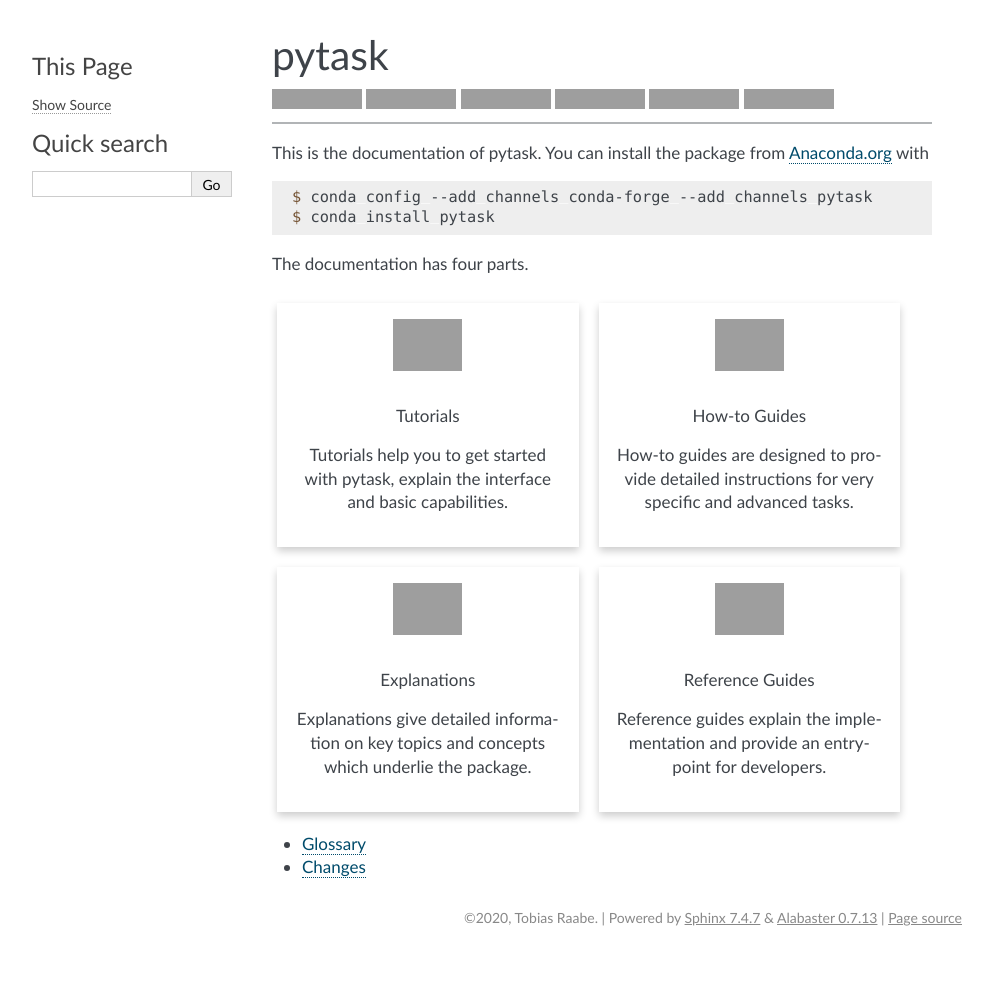
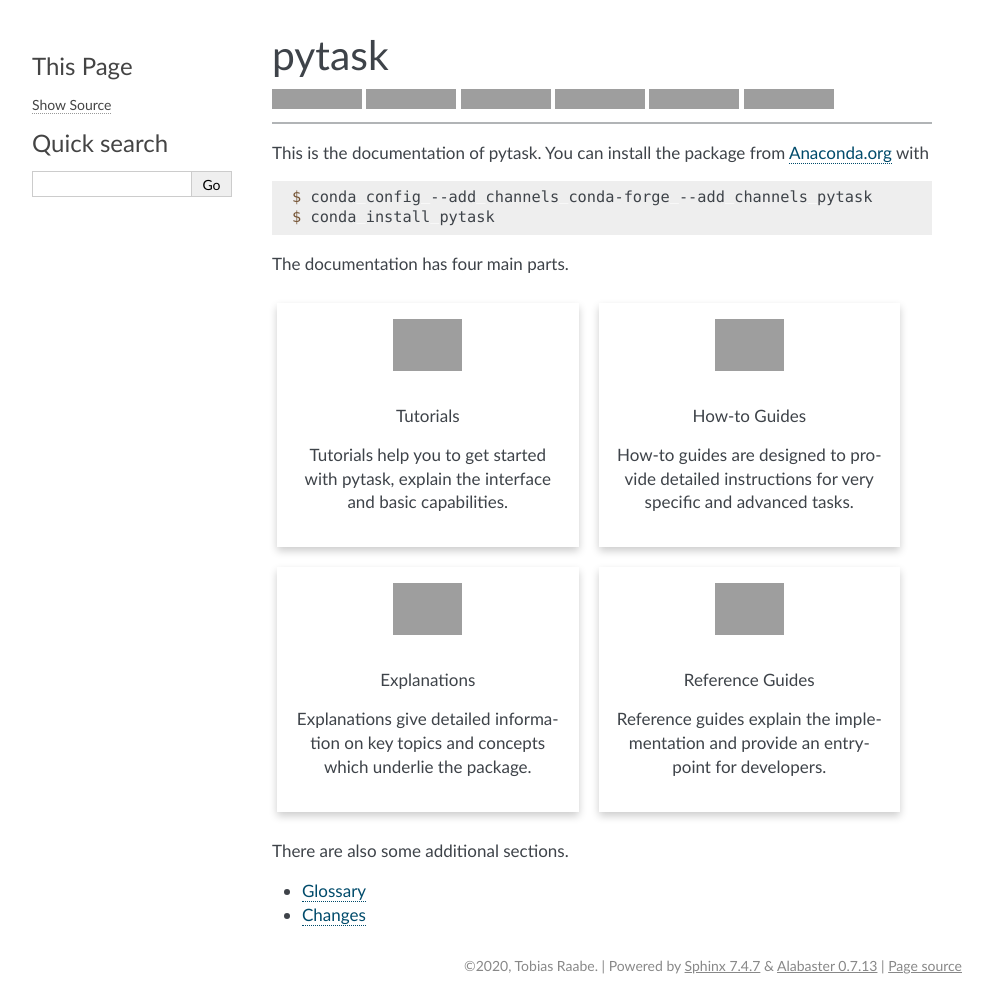
Before and after one commit to pytask-dev/pytask, a Sphinx documentation site: the page built from docs/index.rst, in a window 1280 px wide, cut to the strip 0-1004 px from the top of the page. Shown: the whole strip, without its empty margins (148-1141 px from the left). Built offline with Sphinx 7.4.7, drawn with Linux system fonts in a browser that asks for light colours; pages that are not in the unit, such as notebooks, are missing from menus; before the commit the page ends 956 px from its top, so only the background shows below that; grey boxes are pictures that could not be loaded.

Commit message:
Enh index.rst.

```diff
--- a/docs/index.rst
+++ b/docs/index.rst
@@ -30,7 +30,7 @@
     $ conda config --add channels conda-forge --add channels pytask
     $ conda install pytask
 
-The documentation has four parts.
+The documentation has four main parts.
 
 .. raw:: html
 
@@ -103,6 +103,8 @@
     reference_guides/index
 
 
+There are also some additional sections.
+
 .. toctree::
    :maxdepth: 1
 
```
